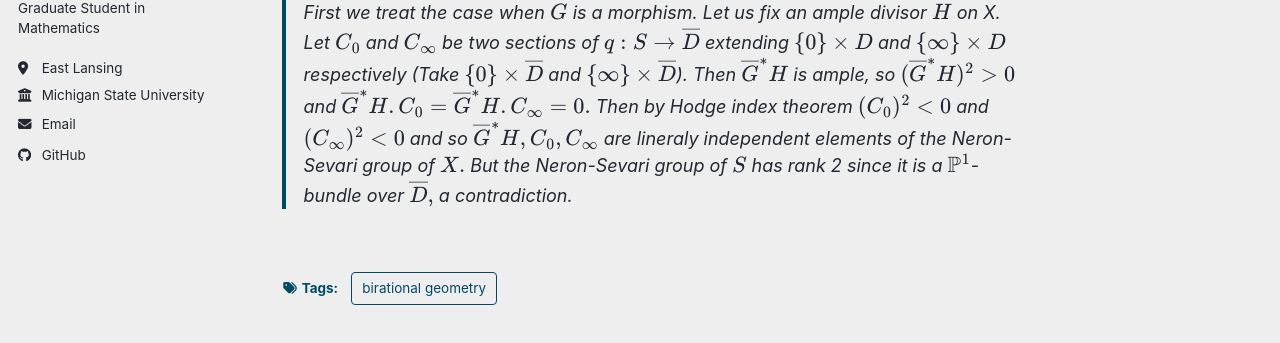
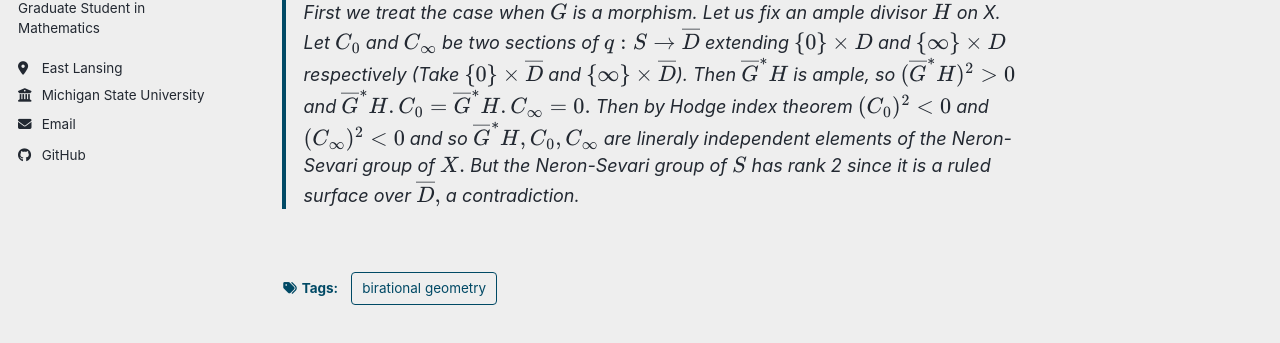
Before and after one commit to apabrito1/apabrito1.github.io, a Jekyll site: the page built from _posts/2012-08-14-blog-post-1.md, in a window 1280 px wide and 900 px high, scrolled down 4043 px. Shown: the part 277-620 px from the top of the window. Built offline with Jekyll 4.4.1, drawn with Linux system fonts in a browser that asks for light colours; a script bundle is joined from its source files by our own code; library files that are not in the unit come from our copies.

Commit message:
Update 2012-08-14-blog-post-1.md

```diff
--- a/_posts/2012-08-14-blog-post-1.md
+++ b/_posts/2012-08-14-blog-post-1.md
@@ -62,4 +62,4 @@ Now let us come to the first bend-and-break theorem, which roughly says that if
 >**Proof.**
 >Let $\overline{D}$ be the smooth compactification of $D$ and $q:S\to \overline{D}$ a $\mathbb{P}^1$-bundle which contains the open subset $\mathbb{P}^1\times D$ such that $q$ is compatible with the second projection morphism $\mathbb{P}^1\times D\to D$ (we can take $S=\mathbb{P}^1\times \overline{D}$). Let $\overline{G}:S\dashrightarrow X$ be the rational map extending $G.$ Let $\tilde{r}:\tilde{S}\to S$ be a composition of blow-ups such that the induced map $\tilde{G}:\tilde{S}\to X$ is a morphism (same construction as in the proof of the theorem above). We prove the lemma by induction on the number of blow-ups in $\tilde{r}.$
 >
->First we treat the case when $\overline{G}$ is a morphism. Let us fix an ample divisor $H$ on X. Let $C_0$ and $C_\infty$ be two sections of $q:S\to \overline{D}$ extending $\lbrace 0\rbrace \times D$ and $\lbrace \infty \rbrace \times D$ respectively (Take $\lbrace 0\rbrace \times \overline{D}$ and $\lbrace \infty\rbrace \times \overline{D}$). Then $\overline{G}^ *H$ is ample, so $(\overline{G}^ *H)^2>0$ and $\overline{G}^ *H.C_0=\overline{G}^ *H.C_{\infty}=0.$ Then by Hodge index theorem $(C_0)^2<0$ and $(C_{\infty})^2< 0$ and so $\overline{G}^ *H,C_0,C_\infty$ are lineraly independent elements of the Neron-Sevari group of $X.$  But the Neron-Sevari group of $S$ has rank 2 since it is a $\mathbb{P}^1$-bundle over $\overline{D},$ a contradiction.
+>First we treat the case when $\overline{G}$ is a morphism. Let us fix an ample divisor $H$ on X. Let $C_0$ and $C_\infty$ be two sections of $q:S\to \overline{D}$ extending $\lbrace 0\rbrace \times D$ and $\lbrace \infty \rbrace \times D$ respectively (Take $\lbrace 0\rbrace \times \overline{D}$ and $\lbrace \infty\rbrace \times \overline{D}$). Then $\overline{G}^ *H$ is ample, so $(\overline{G}^ *H)^2>0$ and $\overline{G}^ *H.C_0=\overline{G}^ *H.C_{\infty}=0.$ Then by Hodge index theorem $(C_0)^2<0$ and $(C_{\infty})^2< 0$ and so $\overline{G}^ *H,C_0,C_\infty$ are lineraly independent elements of the Neron-Sevari group of $X.$  But the Neron-Sevari group of $S$ has rank 2 since it is a ruled surface over $\overline{D},$ a contradiction.
```
